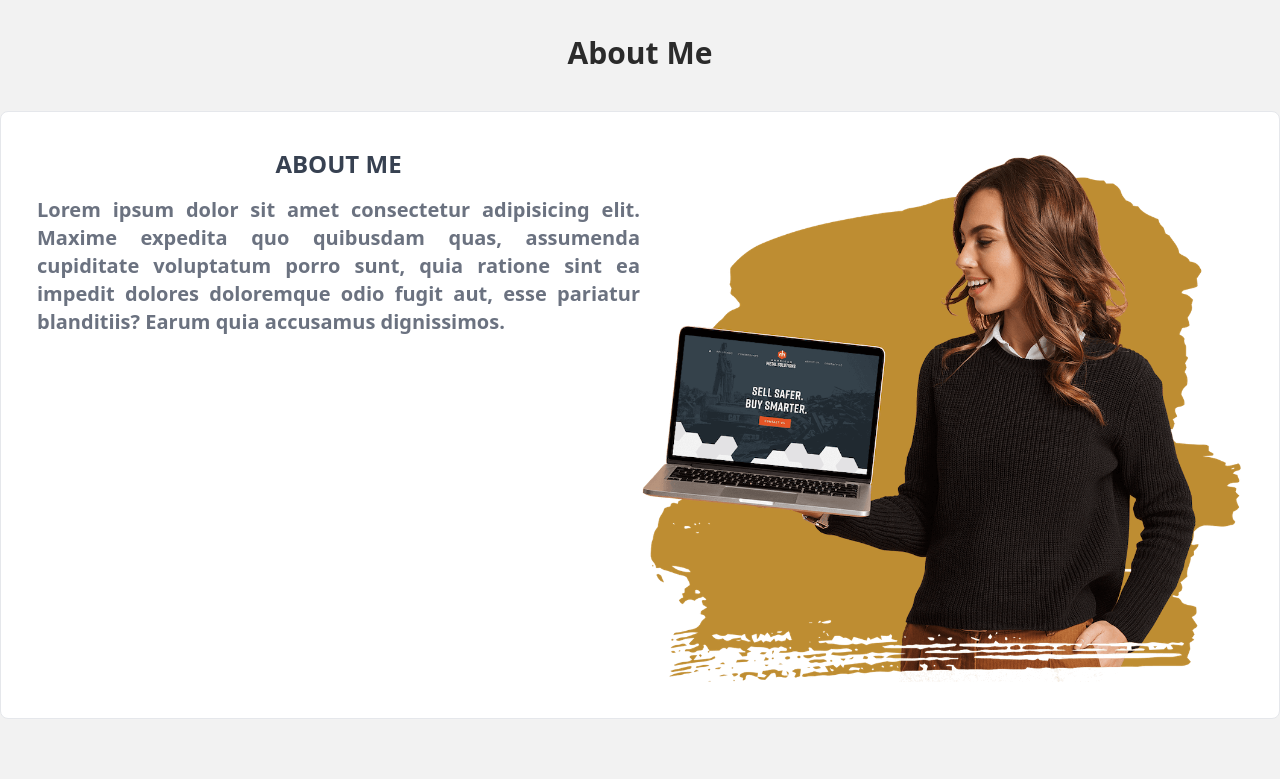
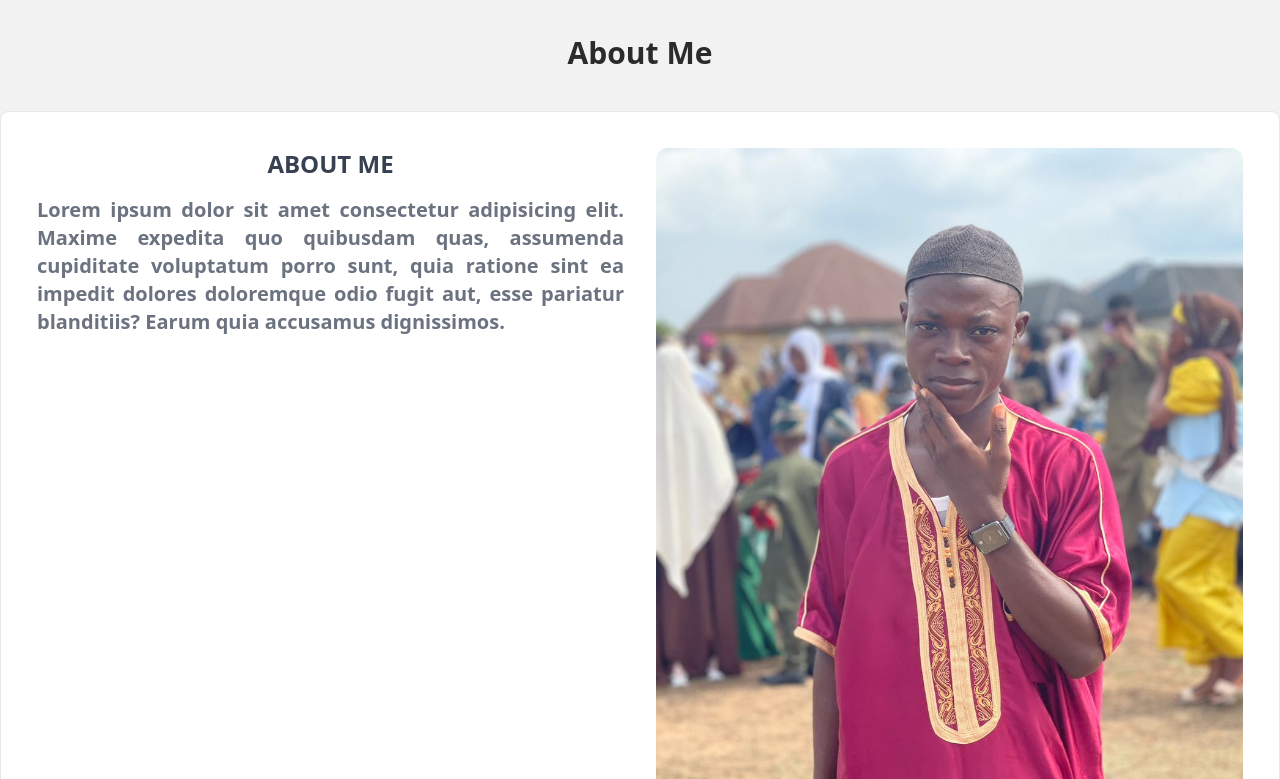
Before and after one commit to springboot20/my-portfolio, a React (Vite) app: page / in a window 1280 px wide. Shown: the part 681-1460 px from the top of the page. Built offline with nearby package versions, Linux system fonts and the light colour scheme.

Commit message:
profile image updated

```diff
--- a/src/components/About.tsx
+++ b/src/components/About.tsx
@@ -1,4 +1,4 @@
-import ProfileImage from '../assets/img-03.png';
+import ProfileImage from '../assets/my-pics.jpg';
 import { scrollReveal } from '../utils/scrollreveal.config';
 import { useEffect } from 'react';
 
@@ -16,7 +16,7 @@ export const About = () => {
           about me
         </h1>
 
-        <div className='bg-white rounded-lg border grid sm:grid-cols-1 md:grid-cols-2 p-9'>
+        <div className='bg-white rounded-lg border grid sm:grid-cols-1 md:grid-cols-2 p-9 gap-8'>
           <div className='space-y-4'>
             <h3
               className='text-2xl font-semibold text-gray-700 uppercase text-center'
@@ -29,8 +29,8 @@ export const About = () => {
               doloremque odio fugit aut, esse pariatur blanditiis? Earum quia accusamus dignissimos.
             </p>
           </div>
-          <div className=''>
-            <img src={ProfileImage} alt='' id='profile-image' />
+          <div className='rounded-xl relative  w-full overflow-hidden h-[44rem]'>
+            <img src={ProfileImage} alt='' id='profile-image' className="absolute" />
           </div>
         </div>
       </div>
--- a/src/components/panels/DetailPanel.tsx
+++ b/src/components/panels/DetailPanel.tsx
@@ -1,6 +1,6 @@
 import { classNames } from '../../utils'
 import { motion } from 'framer-motion'
-import ProfileImg from '../../assets/profile-img.jpg'
+import ProfileImg from '../../assets/my-pics.jpg'
 import { FontAwesomeIcon } from '@fortawesome/react-fontawesome'
 import {
   faFacebook,
@@ -11,7 +11,6 @@ import {
 } from '@fortawesome/free-brands-svg-icons'
 import { faClose, faDownload } from '@fortawesome/free-solid-svg-icons'
 import { Link } from 'react-router-dom'
-import { Fragment } from 'react'
 import myCV from '../../assets/my-cv.pdf'
 
 export const DetailPanel: React.FC<{
@@ -82,13 +81,9 @@ export const DetailPanel: React.FC<{
       </button>
       <div className="space-y-5">
         <div className="py-6 flex justify-center items-center flex-col space-y-3 border-b-2 border-port-gray/30">
-          <Fragment>
-            <img
-              src={ProfileImg}
-              className="rounded-full h-64"
-              alt="profile img"
-            />
-          </Fragment>
+          <div className="relative flex items-center justify-center overflow-hidden h-64 w-64 rounded-full">
+            <img src={ProfileImg} className="absolute" alt="profile img" />
+          </div>
 
           <div className="text-center space-y-2">
             <h3 className="text-3xl font-bold capitalize text-port-black">
```
Also changed, not shown: src/assets/IMG-20231130-WA0027.jpg (added), src/assets/my-pics.jpg (added).
